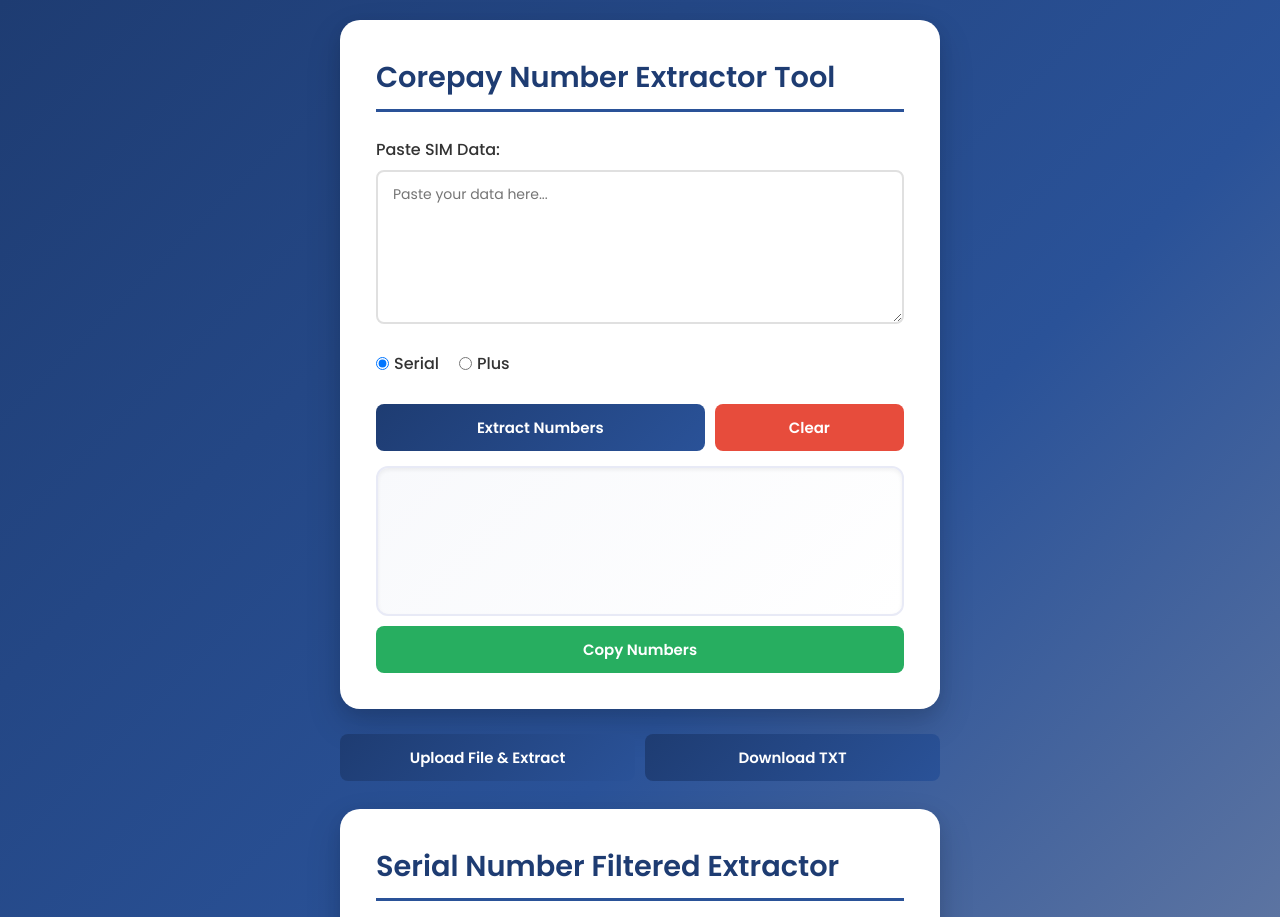
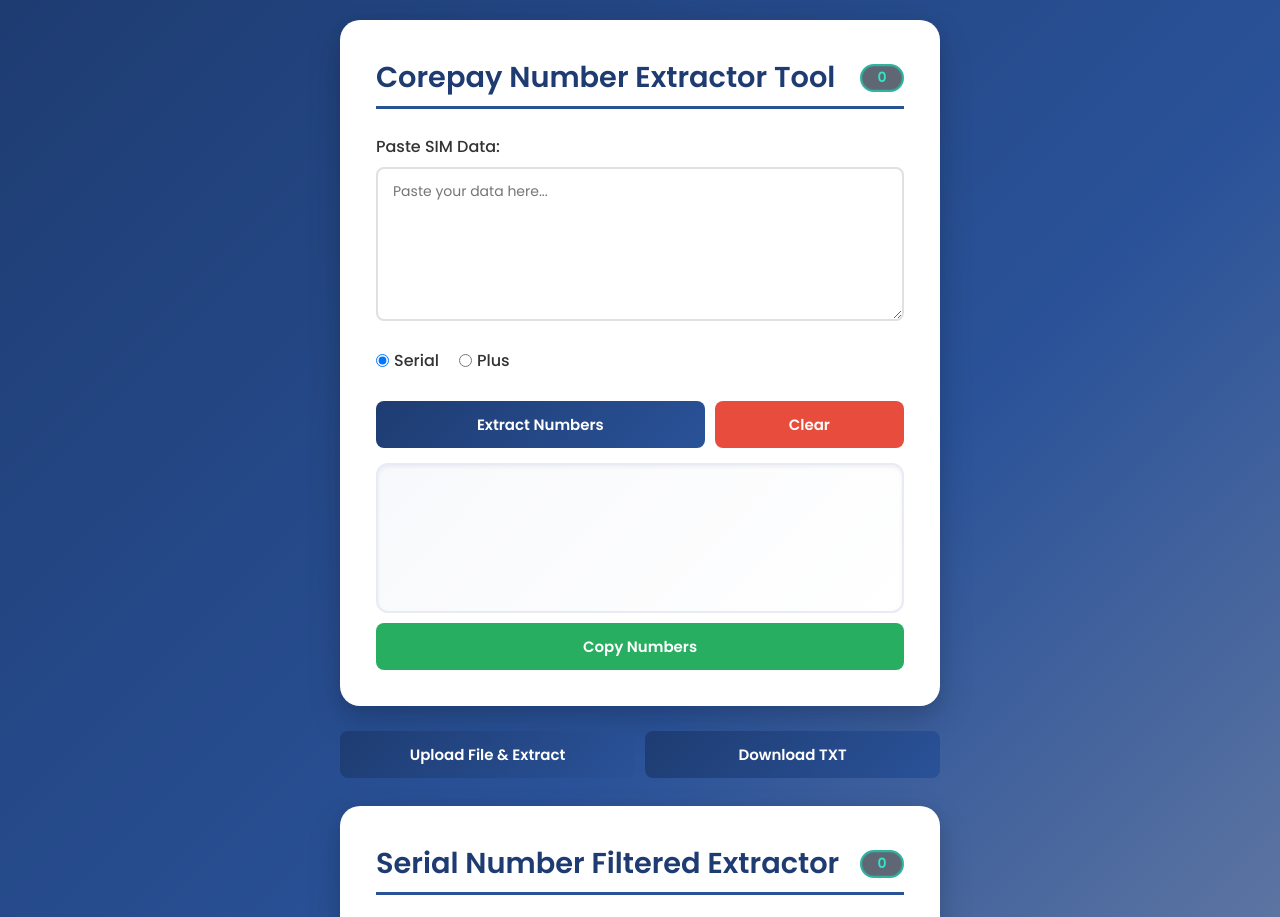
Before and after one commit to Mehediverse/numberextractorseven1, a plain HTML site: page index.html in a window 1280 px wide. Shown: the top 917 px of the page. Drawn offline with Linux system fonts and the light colour scheme.

Commit message:
Update index.html

```diff
--- a/index.html
+++ b/index.html
@@ -46,6 +46,29 @@
             font-size: 1.8rem;
             border-bottom: 3px solid #2a5298;
             padding-bottom: 10px;
+        }
+
+        .heading-row {
+            display: flex;
+            align-items: center;
+            justify-content: space-between;
+            gap: 12px;
+        }
+
+        .count-badge {
+            display: inline-flex;
+            align-items: center;
+            justify-content: center;
+            min-width: 44px;
+            height: 28px;
+            padding: 0 10px;
+            border: 2px solid #30b4a0;
+            color: #30e6c6;
+            border-radius: 999px;
+            font-size: 14px;
+            font-weight: 700;
+            background: rgba(10, 22, 43, 0.65);
+            box-shadow: inset 0 0 0 1px rgba(48, 182, 160, 0.25);
         }
 
         .input-group {
@@ -244,7 +267,11 @@
     <div class="container">
         <!-- Number Extractor Tool -->
         <div class="tool-box">
-            <h2>Corepay Number Extractor Tool</h2>
+            <div class="heading-row">
+                <h2 style="margin-bottom:0;border-bottom:none;padding-bottom:0;">Corepay Number Extractor Tool</h2>
+                <span class="count-badge" id="mainCountBadge">0</span>
+            </div>
+            <div style="height:10px;border-bottom:3px solid #2a5298;margin-bottom:25px;"></div>
             <div class="input-group">
                 <label>Paste SIM Data:</label>
                 <textarea id="simData" rows="6" placeholder="Paste your data here..."></textarea>
@@ -274,7 +301,11 @@
 
         <!-- Serial Number Extractor Section -->
         <div class="tool-box" style="margin-top: 28px;">
-            <h2>Serial Number Filtered Extractor</h2>
+            <div class="heading-row">
+                <h2 style="margin-bottom:0;border-bottom:none;padding-bottom:0;">Serial Number Filtered Extractor</h2>
+                <span class="count-badge" id="serialCountBadge">0</span>
+            </div>
+            <div style="height:10px;border-bottom:3px solid #2a5298;margin-bottom:25px;"></div>
             <div style="margin-bottom:14px;">
                 <label for="serialPatternInput"><b>Type your serial</b></label>
                 <input id="serialPatternInput" type="text" value="4792" maxlength="10" placeholder="Type start of serial..." style="width: 170px; margin-left:8px; padding:7px 10px; border-radius:7px; border:1.5px solid #bcd; font-size: 15px; font-family: 'Poppins', sans-serif;" />
@@ -313,10 +344,12 @@
         function extractNumbers() {
             const inputData = document.getElementById('simData').value.trim();
             const resultBox = document.getElementById('numberResult');
+            const mainBadge = document.getElementById('mainCountBadge');
 
             if (!inputData) {
                 resultBox.textContent = "❌ Please paste your data first!";
                 resultBox.className = 'result-box error-message';
+                if (mainBadge) mainBadge.textContent = '0';
                 return;
             }
 
@@ -329,6 +362,7 @@
             if (uniqueNumbers.length === 0) {
                 resultBox.textContent = "❌ No valid phone numbers found in the data!";
                 resultBox.className = 'result-box error-message';
+                if (mainBadge) mainBadge.textContent = '0';
                 return;
             }
 
@@ -343,6 +377,7 @@
 
             resultBox.textContent = output;
             resultBox.className = 'result-box success-message';
+            if (mainBadge) mainBadge.textContent = String(uniqueNumbers.length);
 
             // Show success message
             setTimeout(() => {
@@ -424,6 +459,8 @@
             const resultBox = document.getElementById('numberResult');
             resultBox.textContent = '';
             resultBox.className = 'result-box';
+            const mainBadge = document.getElementById('mainCountBadge');
+            if (mainBadge) mainBadge.textContent = '0';
         }
 
         let lastExtractedNumbers = [];
@@ -438,11 +475,13 @@
             const file = this.files && this.files[0];
             const resultBox = document.getElementById('numberResult');
             const downloadBtn = document.getElementById('downloadTxtBtn');
+            const mainBadge = document.getElementById('mainCountBadge');
             downloadBtn.disabled = true;
             lastExtractedNumbers = [];
 				if (!file) {
                 resultBox.textContent = '❌ No file selected!';
                 resultBox.className = 'result-box error-message';
+                if (mainBadge) mainBadge.textContent = '0';
                 return;
             }
             let numbers = [];
@@ -485,12 +524,14 @@
             if (uniqueNumbers.length === 0) {
                 resultBox.textContent = '❌ No valid numbers (10+ digits) found in file!';
                 resultBox.className = 'result-box error-message';
+                if (mainBadge) mainBadge.textContent = '0';
                 return;
             }
             resultBox.textContent = uniqueNumbers.join('\n');
             resultBox.className = 'result-box success-message';
             lastExtractedNumbers = uniqueNumbers;
             downloadBtn.disabled = false;
+            if (mainBadge) mainBadge.textContent = String(uniqueNumbers.length);
         });
 
         // Download TXT logic
@@ -511,12 +552,14 @@
             const mainNumsRaw = document.getElementById('numberResult').textContent.trim();
             const serialPattern = document.getElementById('serialPatternInput').value.trim();
             const resultBox = document.getElementById('serialNumberResult');
+            const serialBadge = document.getElementById('serialCountBadge');
             let numbers = mainNumsRaw.split(/\s+/).filter(v => /^\d{7,}$/.test(v));
             if (!mainNumsRaw || numbers.length === 0) {
                 resultBox.textContent = '❌ No source numbers found! Upload/paste in the top box first.';
                 resultBox.className = 'result-box error-message';
                 lastSerialNumbers = [];
                 document.getElementById('serialSerialDownloadBtn').disabled = true;
+                if (serialBadge) serialBadge.textContent = '0';
                 return;
             }
             let filteredNumbers = numbers;
@@ -527,12 +570,14 @@
                 resultBox.className = 'result-box error-message';
                 lastSerialNumbers = [];
                 document.getElementById('serialSerialDownloadBtn').disabled = true;
+                if (serialBadge) serialBadge.textContent = '0';
                 return;
             }
             resultBox.textContent = filteredNumbers.join('\n');
             resultBox.className = 'result-box success-message';
             lastSerialNumbers = filteredNumbers;
             document.getElementById('serialSerialDownloadBtn').disabled = false;
+            if (serialBadge) serialBadge.textContent = String(filteredNumbers.length);
         };
         // Download TXT for serial section
         document.getElementById('serialSerialDownloadBtn').onclick = function() {
@@ -571,6 +616,8 @@
             document.getElementById('serialNumberResult').className = 'result-box';
             lastSerialNumbers = [];
             document.getElementById('serialSerialDownloadBtn').disabled = true;
+            const serialBadge = document.getElementById('serialCountBadge');
+            if (serialBadge) serialBadge.textContent = '0';
         };
     </script>
 </body>
```
